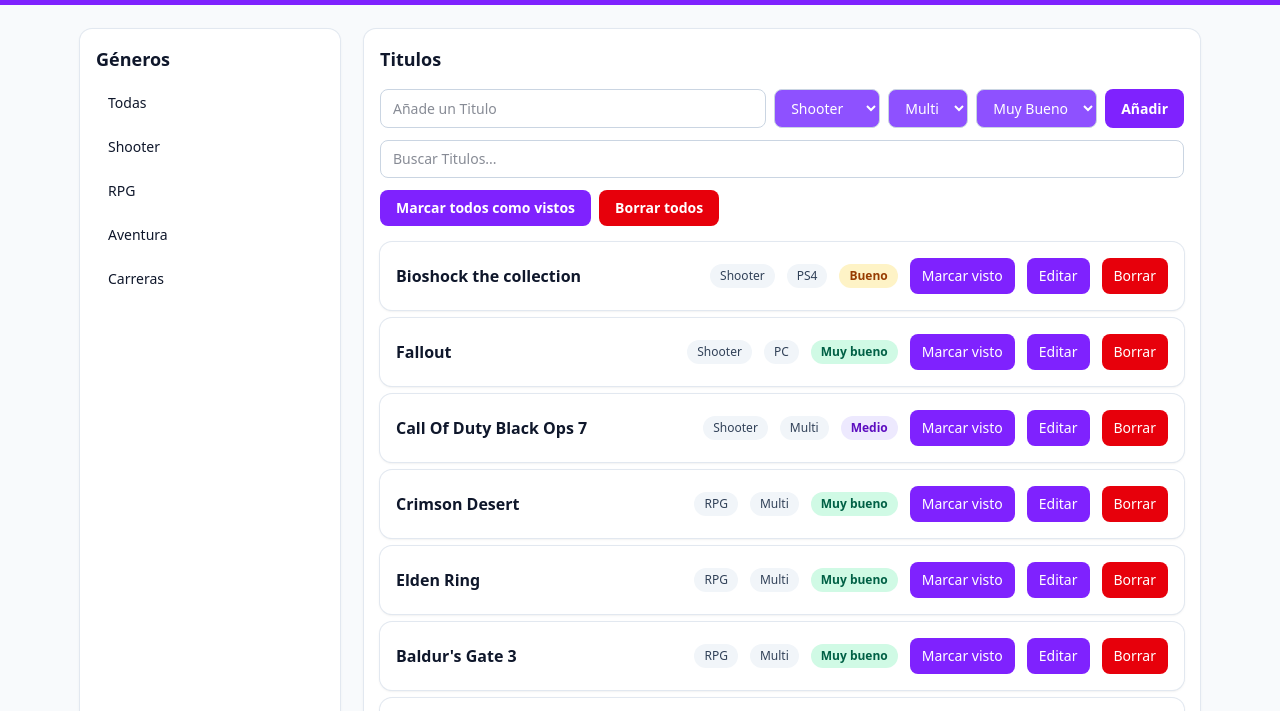
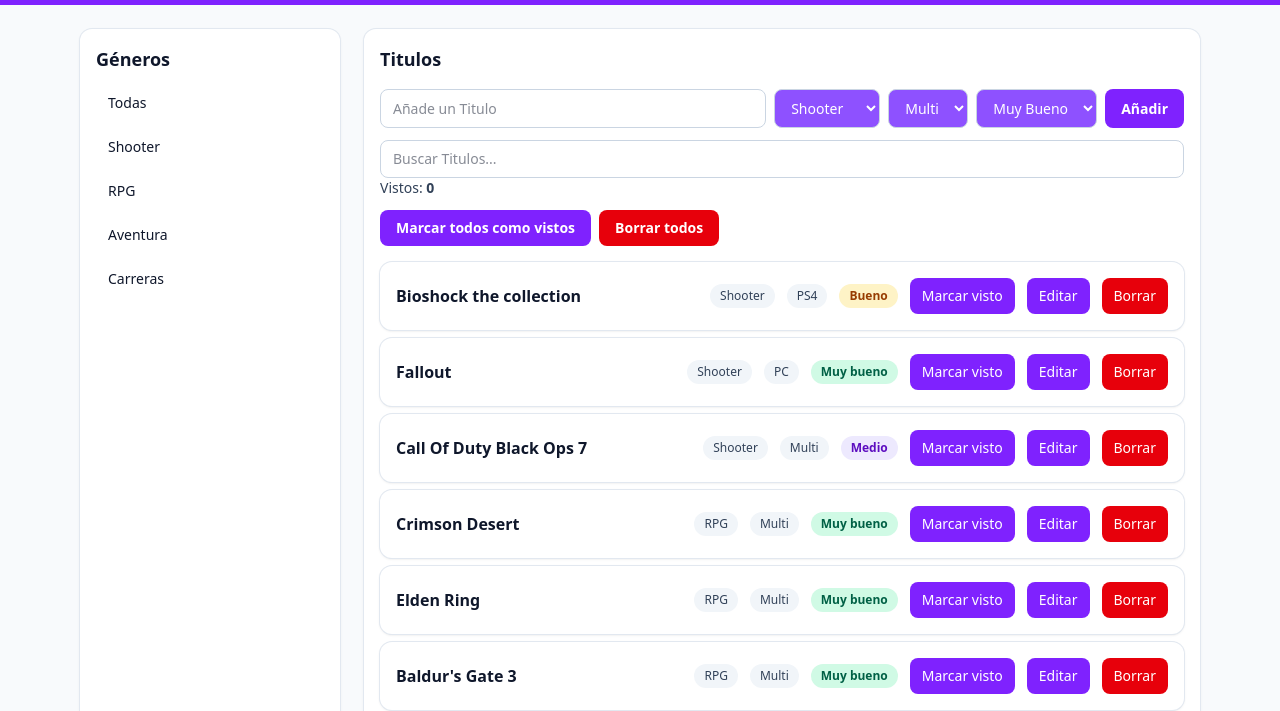
Before and after one commit to 2712112304/taskflow-project, a website: page index.html in a window 1280 px wide. Shown: the part 81-792 px from the top of the page. Drawn offline with Linux system fonts and the light colour scheme.

Commit message:
actualización del proyecto taskflow

```diff
--- a/app.js
+++ b/app.js
@@ -11,6 +11,7 @@
 
 const markAllViewedBtn = document.getElementById("mark-all-viewed-btn");
 const clearAllBtn = document.getElementById("clear-all-btn");
+const viewedCountEl = document.getElementById("viewed-count");
 
 let tasks = [];
 let selectedCategory = "Todas";
@@ -245,8 +246,20 @@
   return classes[priority] || "rounded-full bg-slate-100 px-2.5 py-1 text-xs font-semibold text-slate-700 dark:bg-slate-800 dark:text-slate-100";
 }
 
+/* Contador de tareas vistas */
+function updateViewedCount() {
+  if (!viewedCountEl) return;
+
+  const viewedCount = tasks.reduce(function (count, task) {
+    return count + (task.viewed ? 1 : 0);
+  }, 0);
+
+  viewedCountEl.textContent = viewedCount;
+}
+
 /* Pintar */
 function renderTasks(highlightId = null) {
+  updateViewedCount();
   taskList.innerHTML = "";
 
   const searchText = searchInput.value.toLowerCase();
--- a/index.html
+++ b/index.html
@@ -109,6 +109,16 @@
                  focus:outline-none focus:ring-2 focus:ring-violet-400
                  dark:border-slate-700 dark:bg-slate-950 dark:text-slate-100 transition"
         >
+
+        <div class="mt-2 text-sm text-slate-700 dark:text-slate-300">
+          Vistos:
+          <span
+            id="viewed-count"
+            class="ml-1 font-semibold text-violet-600 dark:text-violet-400"
+          >
+            0
+          </span>
+        </div>
 
         <div class="mt-3 flex flex-col gap-2 sm:flex-row">
           <button
```
